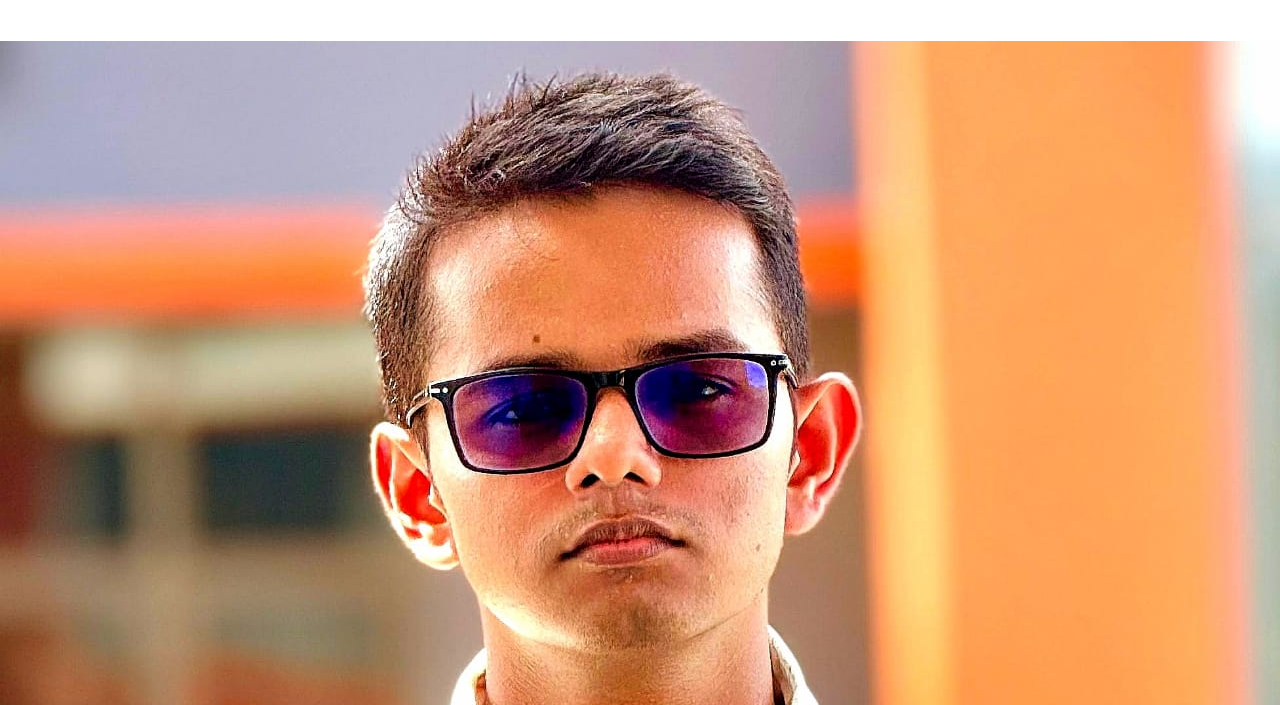
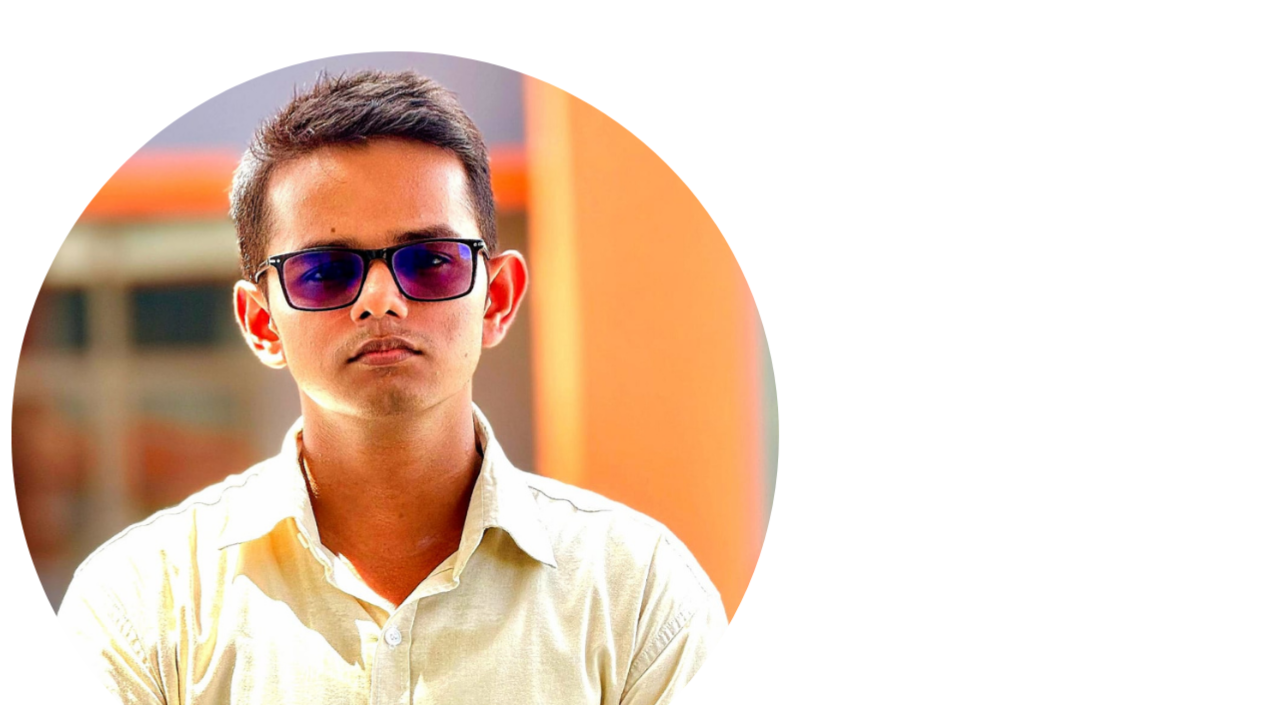
Before and after one commit to Ransika101/ITT2023017-2349, a plain HTML site: page index.html in a window 1280 px wide. Shown: the part 95-800 px from the top of the page. Drawn offline with Linux system fonts and the light colour scheme.

Commit message:
added new files

```diff
--- a/index.html
+++ b/index.html
@@ -38,12 +38,13 @@
 </nav>
 <section id = "profile">
     <div class = "section_pic-container">
-        <img src="assets/profile.png" alt="Profile Picture">
+        <img src="assets/profile1.png" alt="Profile Picture">
 
     <div class ="section__text">
         <p class = "section__text__p1">Hello I'm</p>
         <h1 class ="title">W.A.S.R.Jayawardana</h1>
         <p class = "section__text__p2">Fullsatack Developer</p>
+
     </div>
 </section>
 
```
Also changed, not shown: assets/profile1.png (added).
